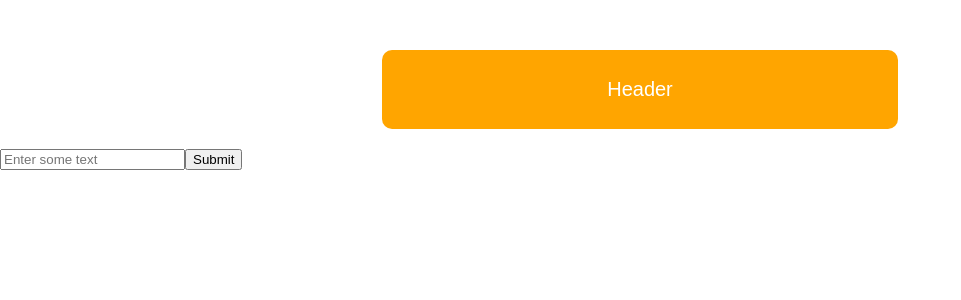
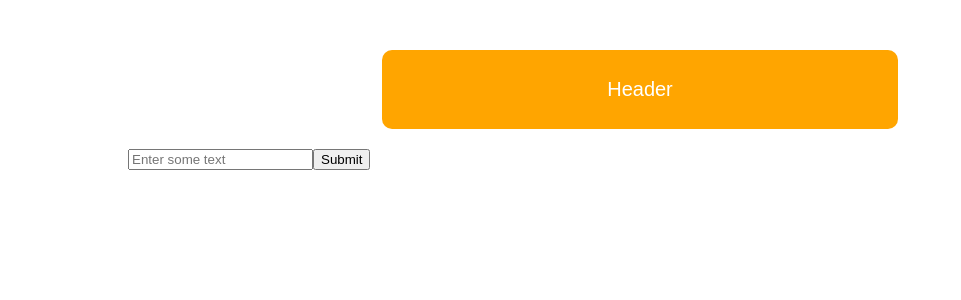
Before and after one commit to AlirieGray/text-to-music, a React (Create React App) app: page / in a window 1280 px wide. Shown: the top 300 px of the page, without its empty margins (0-961 px from the left). Built offline with nearby package versions, Linux system fonts and the light colour scheme.

Commit message:
functional form submit

```diff
--- a/src/App.js
+++ b/src/App.js
@@ -11,13 +11,22 @@ const Box = (props) => {
 
 const TextIn = (props) => {
   return(
-    <div className="textIn">
-      <form onSubmit={ (e) => {
-          props.handleSubmit(e.target.value)
+    <div className="TextIn">
+      <form onSubmit={ (event) => {
+          event.preventDefault();
+          props.handleSubmit(document.getElementById("textIn").value);
         }}>
-        <input type="text" placeholder="Enter some text"/>
+        <input id="textIn" type="text" placeholder="Enter some text"/>
         <input type="submit" value="Submit" />
       </form>
+    </div>
+  );
+}
+
+const ShowText = (props) => {
+  return(
+    <div className="ShowText">
+      <p>{props.showText}</p>
     </div>
   );
 }
@@ -30,8 +39,10 @@ class App extends Component {
     }
   }
 
-  enterText(theText) {
-    console.log(theText);
+  enterText(txt) {
+    this.setState({
+      text: txt
+    });
   }
 
   render() {
@@ -41,6 +52,7 @@ class App extends Component {
         <TextIn handleSubmit={(text) => {
           this.enterText(text);
         }}/>
+        <ShowText showText={this.state.text} />
       </div>
     );
   }
--- a/src/Style.css
+++ b/src/Style.css
@@ -17,5 +17,10 @@
 }
 
 .TextIn {
+  margin-left: 10%;
+}
+
+.ShowText {
+  text-align: center;
 
 }
```
